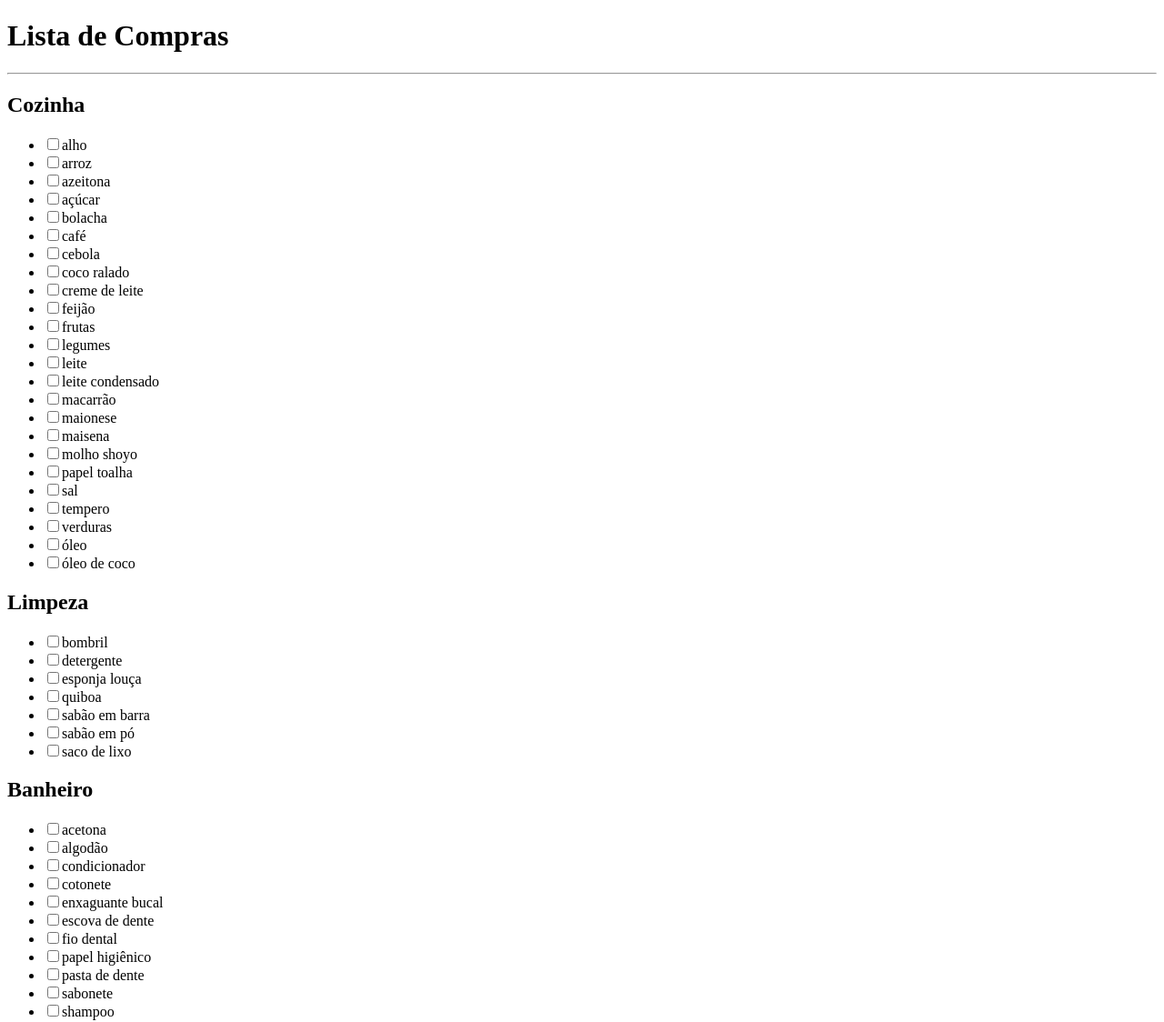
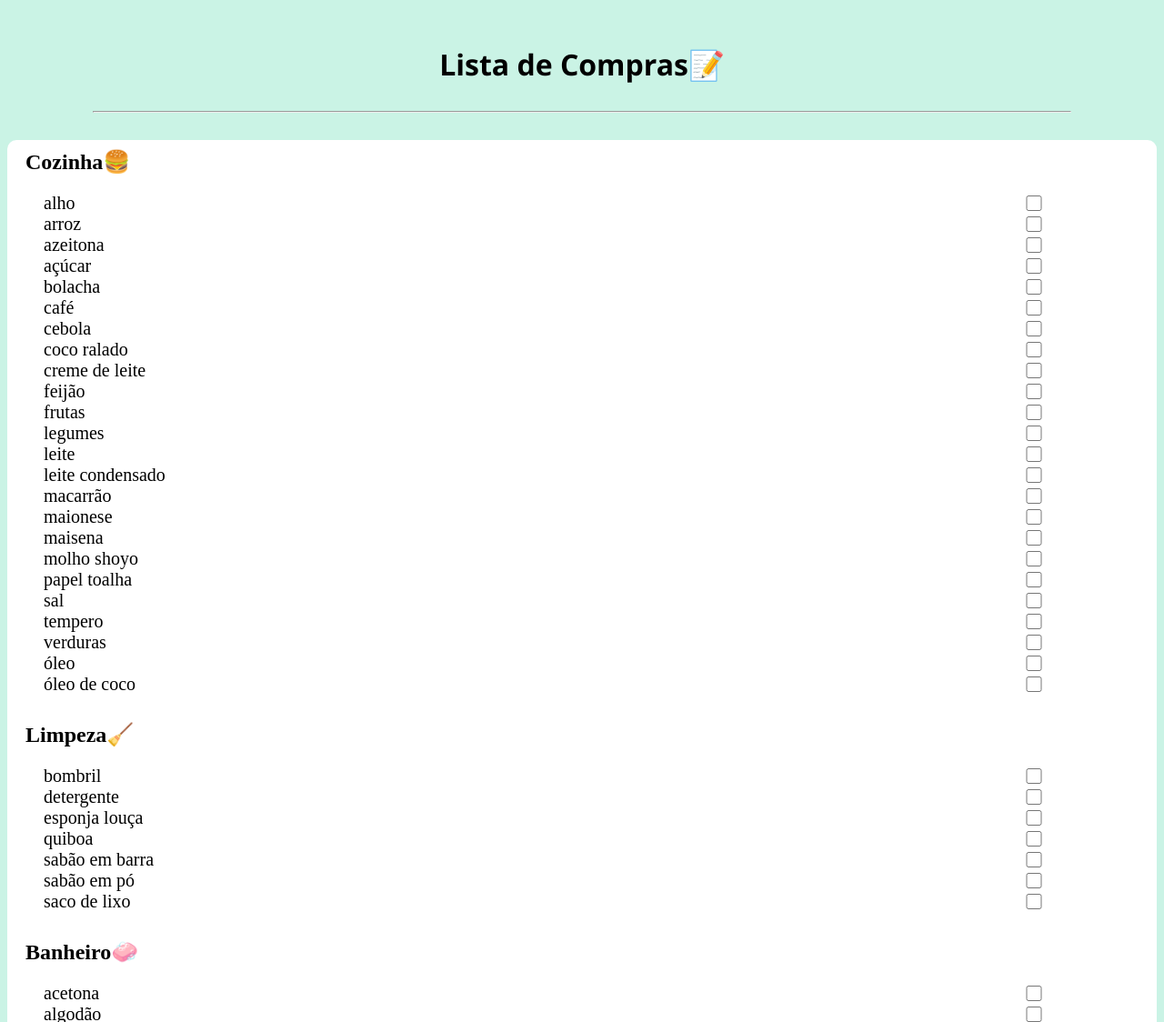
Before and after one commit to Iurygon/ListaCompras, a plain HTML site: page index.html in a window 1280 px wide. Shown: the top 1124 px of the page at 91% size. Drawn offline with Linux system fonts and the light colour scheme.

Commit message:
Adição do arquivo style.css para estilização da página

```diff
--- a/index.html
+++ b/index.html
@@ -5,25 +5,25 @@
     <meta charset="utf-8">
     <meta name="viewport" content="width=device-width initial-scale=1.0">
     <title>Lista de Compras</title>
-    <script></script>
+    <link rel="stylesheet" href="style.css">
 </head>
 
 <body>
 
     <header class="header">
-        <h1 class="headerTexto">Lista de Compras</h1>
+        <h1 class="headerTexto">Lista de Compras📝</h1>
     </header>
 
     <hr>
 
     <main class="grupoListaConteudo">
-        <h2 class="listaConteudoTitulo">Cozinha</h2>
+        <h2 class="listaConteudoTitulo">Cozinha🍔</h2>
         <ul class="listaConteudoCozinha">
         </ul>
-        <h2 class="listaConteudoTitulo">Limpeza</h2>
+        <h2 class="listaConteudoTitulo">Limpeza🧹</h2>
         <ul class="listaConteudoLimpeza">
         </ul>
-        <h2 class="listaConteudoTitulo">Banheiro</h2>
+        <h2 class="listaConteudoTitulo">Banheiro🧼</h2>
         <ul class="listaConteudoBanheiro">
         </ul>
     </main>
--- a/script.js
+++ b/script.js
@@ -41,7 +41,7 @@ function criaElementoLista(lista,textoElemento){
     label.classList.add('itemDesc')
     label.textContent = `${textoElemento}`
 
+    li.appendChild(label)
     li.appendChild(checkbox)
-    li.appendChild(label)
     lista.appendChild(li)
 }
--- /dev/null
+++ b/style.css
@@ -0,0 +1,38 @@
+body{
+    background-color: #caf3e5;
+}
+
+.header{
+    font-family: 'Segoe UI', Tahoma, Geneva, Verdana, sans-serif;
+    font-size: 1em;
+    text-align: center;
+    padding-top: 20px;
+}
+
+hr{
+    width: 85%;
+    margin: 30px auto;
+}
+
+.grupoListaConteudo{
+    background-color: #ffffff;
+    border-radius: 10px;
+    padding: 0 0 10px;
+}
+
+.listaConteudoTitulo{
+    font-size: 1.5em;
+    padding: 10px 0px 0 20px;
+}
+
+.itemListaConteudo{
+    font-size: 20px;
+    list-style: none;
+    display: flex;
+    justify-content: space-between;
+    width: 90%;
+}
+
+.checkMark{
+    width: 20px
+}
```
